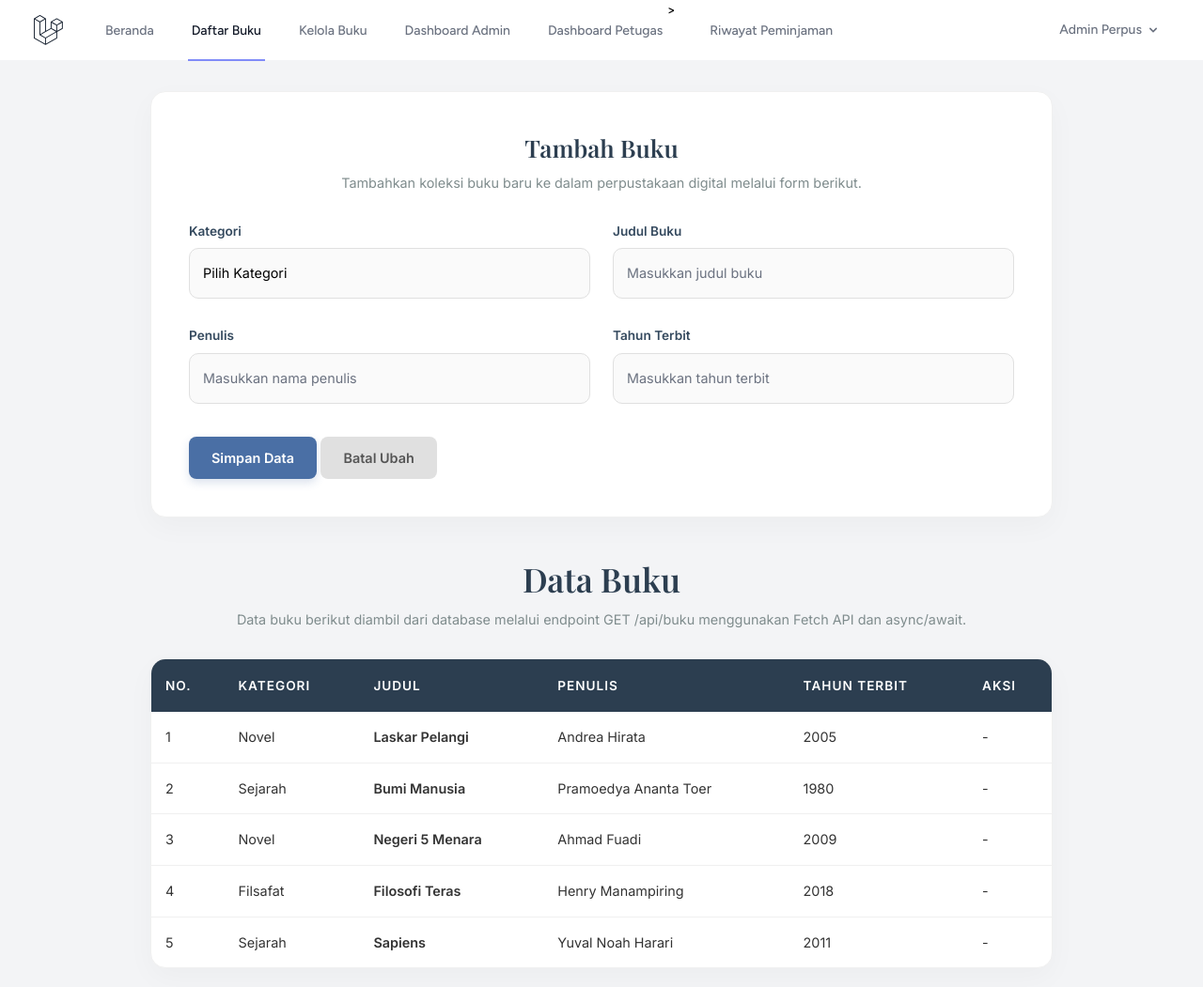
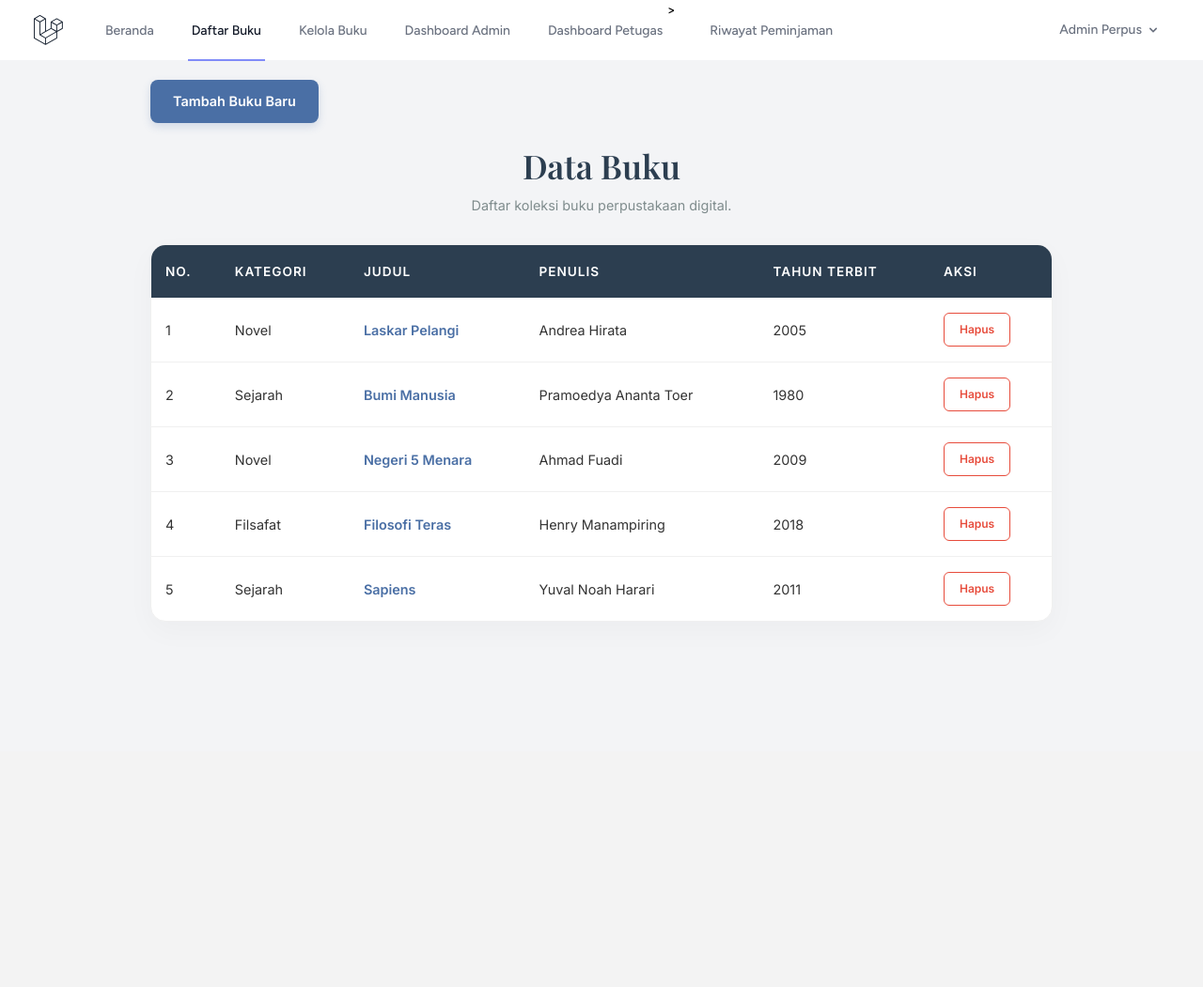
Before and after one commit to rismaput181106-ux/perpustakaan-pbwl, a Laravel app: page /buku in a window 1280 px wide. Shown: the whole page at 94% size. After the commit the page ends 645 px from the top, so only its background shows below. Run offline with Laravel 12, Linux system fonts and the light colour scheme; a user stored in the database is signed in; data comes from the database, SQL or seed files in the repository; style sheets or scripts are compiled from the project's sources; some libraries are stand-ins or nearby versions.

Commit message:
Soal 2-5: Perbaikan Keamanan Web dan Otorisasi

```diff
--- a/app/Http/Controllers/BukuController.php
+++ b/app/Http/Controllers/BukuController.php
@@ -42,14 +42,33 @@ class BukuController extends Controller
         return redirect()->back()->with('success', 'Buku "' . $buku->judul . '" berhasil diajukan untuk dipinjam!');
     }
 
-    //punya a3
-    public function hapusCelah($id)
+    // ==========================================
+    // SOAL 3: METHOD UNTUK GATE (LANGSUNG KE WEB)
+    // ==========================================
+
+    public function create()
     {
-        $buku = Buku::find($id);
-        if ($buku) {
-            $buku->delete();
-            return "Buku dengan ID $id berhasil dihapus (Celah CSRF)!";
-        }
-        return "Buku tidak ditemukan.";
+        return view('buku.create');
+    }
+
+    public function store(Request $request)
+    {
+        $request->validate([
+            'kategori_id' => 'required',
+            'judul' => 'required',
+            'penulis' => 'required',
+            'tahun_terbit' => 'required|integer',
+        ]);
+
+        Buku::create($request->all());
+
+        return redirect()->route('buku.index')->with('success', 'Buku berhasil ditambahkan!');
+    }
+
+    public function destroy($id)
+    {
+        $buku = Buku::findOrFail($id);
+        $buku->delete();
+        return redirect()->route('buku.index')->with('success', 'Buku berhasil dihapus!');
     }
 }
--- a/app/Providers/AppServiceProvider.php
+++ b/app/Providers/AppServiceProvider.php
@@ -19,6 +19,9 @@ class AppServiceProvider extends ServiceProvider
      */
     public function boot(): void
     {
-        //
+        // Definisikan Gate 'kelola-buku'
+        \Illuminate\Support\Facades\Gate::define('kelola-buku', function ($user) {
+            return $user->hasAnyRole(['admin', 'petugas']);
+        });
     }
 }
--- a/public/js/buku.js
+++ b/public/js/buku.js
@@ -5,10 +5,13 @@ document.addEventListener('DOMContentLoaded', () => {
     const btnBatal = document.getElementById('btn-batal');
     const formTitle = document.getElementById('form-title');
 
-    // CEK ROLE DARI HTML (Kita taruh data-role di body nanti)
+    // CEK ROLE DARI HTML (data-role ada di tag body)
     const userRole = document.body.getAttribute('data-role') || '';
     const isAdminOrPetugas = (userRole === 'admin' || userRole === 'petugas');
     const isSiswa = (userRole === 'siswa');
+
+    // Ambil token CSRF dari meta tag (buat hapus)
+    const csrfToken = document.querySelector('meta[name="csrf-token"]')?.getAttribute('content') || '';
 
     function showAlert(message, type = 'success') {
         if (!alertArea) return;
@@ -45,7 +48,6 @@ document.addEventListener('DOMContentLoaded', () => {
 
             const result = await response.json();
             tbody.innerHTML = '';
-            const csrfToken = document.querySelector('meta[name="csrf-token"]')?.getAttribute('content') || '';
 
             result.data.forEach((item, index) => {
                 let tombolAksi = '';
@@ -175,13 +177,19 @@ document.addEventListener('DOMContentLoaded', () => {
         }
     };
 
+    // ==========================================
+    // SOAL 2C: PERBAIKAN FUNGSI HAPUS (PAKAI CSRF)
+    // ==========================================
     window.hapusBuku = async (id) => {
         if (!confirm('Apakah Anda yakin ingin menghapus buku ini?')) return;
 
         try {
-            const response = await fetch(`/api/buku/${id}`, {
+            const response = await fetch(`/buku/${id}`, {
                 method: 'DELETE',
-                headers: { 'Accept': 'application/json' }
+                headers: {
+                    'Accept': 'application/json',
+                    'X-CSRF-TOKEN': csrfToken // <-- Token CSRF wajib dikirim
+                }
             });
 
             if (!response.ok) throw new Error('Gagal menghapus data.');
--- a/resources/views/buku/celah.blade.php
+++ b/resources/views/buku/celah.blade.php
@@ -12,7 +12,7 @@
             <tbody>
                 @foreach($bukus as $buku)
                 <tr>
-                    <td class="border p-2">{!! $buku->judul !!}</td>
+                    <td class="border p-2">{{ $buku->judul }}</td>
                     <td class="border p-2">{{ $buku->penulis }}</td>
                 </tr>
                 @endforeach
--- a/resources/views/buku/index.blade.php
+++ b/resources/views/buku/index.blade.php
@@ -1,22 +1,14 @@
 <x-app-layout>
     <style>
         @import url('https://fonts.googleapis.com/css2?family=Playfair+Display:wght@600&family=Inter:wght@400;500;600&display=swap');
+
         .container { font-family: 'Inter', sans-serif; max-width: 1000px; margin: 0 auto; padding: 20px; }
         .page-title { text-align: center; margin-bottom: 5px; font-family: 'Playfair Display', serif; font-size: 2.2rem; color: #2c3e50; }
         .page-subtitle { text-align: center; color: #7f8c8d; margin-bottom: 30px; font-size: 0.9rem; }
 
-        .card-custom { background: #ffffff; border-radius: 16px; box-shadow: 0 10px 30px rgba(0,0,0,0.03); padding: 40px; margin-bottom: 40px; border: 1px solid #f0f0f0; }
-        .form-title { font-family: 'Playfair Display', serif; font-size: 1.6rem; margin-bottom: 8px; text-align: center; color: #2c3e50; }
-        .form-grid { display: grid; grid-template-columns: repeat(2, minmax(0, 1fr)); gap: 24px; margin-bottom: 30px; margin-top: 30px; }
-        .form-group { width: 100%; }
-        .form-group label { display: block; font-weight: 600; font-size: 0.85rem; margin-bottom: 8px; color: #34495e; }
-        .form-control { width: 100%; box-sizing: border-box; padding: 14px; border: 1.5px solid #e0e0e0; border-radius: 10px; font-size: 0.9rem; outline: none; transition: all 0.3s; font-family: 'Inter', sans-serif; background: #fafafa; }
-        .form-control:focus { border-color: #4a6fa5; background: #fff; box-shadow: 0 0 0 4px rgba(74, 111, 165, 0.1); }
-
         .btn { padding: 12px 24px; border-radius: 8px; font-size: 0.9rem; font-weight: 600; cursor: pointer; border: none; transition: all 0.3s; font-family: 'Inter', sans-serif; }
-        .btn-primary { background: #4a6fa5; color: white; box-shadow: 0 4px 10px rgba(74, 111, 165, 0.2); }
+        .btn-primary { background: #4a6fa5; color: white; box-shadow: 0 4px 10px rgba(74, 111, 165, 0.2); text-decoration: none; display: inline-block; }
         .btn-primary:hover { background: #385887; transform: translateY(-2px); }
-        .btn-secondary { background: #e0e0e0; color: #555; }
 
         .table-custom { width: 100%; border-collapse: separate; border-spacing: 0; background: #fff; border-radius: 16px; overflow: hidden; box-shadow: 0 10px 30px rgba(0,0,0,0.03); border: 1px solid #f0f0f0; }
         .table-custom th { background: #2c3e50; color: #ffffff; padding: 18px 15px; text-align: left; font-size: 0.85rem; font-weight: 600; text-transform: uppercase; letter-spacing: 1px; }
@@ -24,72 +16,29 @@
         .table-custom tr:last-child td { border-bottom: none; }
         .table-custom tr:hover td { background: #f8fbfa; }
 
-        .btn-sm { padding: 8px 16px; font-size: 0.75rem; border-radius: 6px; margin-right: 8px; font-weight: 600; }
-        .btn-warning { background: transparent; border: 1.5px solid #e67e22; color: #e67e22; }
-        .btn-warning:hover { background: #e67e22; color: white; }
-        .btn-danger { background: transparent; border: 1.5px solid #e74c3c; color: #e74c3c; }
+        .btn-sm { padding: 8px 16px; font-size: 0.75rem; border-radius: 6px; font-weight: 600; }
+        .btn-danger { background: transparent; border: 1.5px solid #e74c3c; color: #e74c3c; cursor: pointer;}
         .btn-danger:hover { background: #e74c3c; color: white; }
 
-        .text-danger { color: #e74c3c; font-size: 0.8rem; margin-top: 5px; display: block; }
-        .alert { padding: 15px; border-radius: 8px; margin-bottom: 20px; font-size: 0.9rem; }
-        .alert-success { background: #d4edda; color: #155724; border: 1px solid #c3e6cb; }
-        .alert-danger { background: #f8d7da; color: #721c24; border: 1px solid #f5c6cb; }
-        .alert-warning { background: #fff3cd; color: #856404; border: 1px solid #ffeeba; }
+        .alert-success { background: #d4edda; color: #155724; border: 1px solid #c3e6cb; padding: 15px; border-radius: 8px; margin-bottom: 20px; font-size: 0.9rem; }
+        .text-blue-600 { color: #4a6fa5; text-decoration: none; font-weight: 600;}
+        .text-blue-600:hover { text-decoration: underline; }
     </style>
 
     <div class="container mt-4">
-        <div id="alert-area" class="mb-3"></div>
-
         @if(session('success'))
             <div class="alert alert-success">{{ session('success') }}</div>
         @endif
-        @if(session('error'))
-            <div class="alert alert-danger">{{ session('error') }}</div>
-        @endif
 
-        @role('admin|petugas')
-        <div class="card-custom" id="card-form">
-            <h3 class="form-title" id="form-title">Tambah Buku</h3>
-            <p class="page-subtitle">Tambahkan koleksi buku baru ke dalam perpustakaan digital melalui form berikut.</p>
+        <!-- TOMBOL TAMBAH (Hanya Muncul buat yang punya akses) -->
+        @can('kelola-buku')
+            <div class="mb-4" style="margin-bottom: 20px;">
+                <a href="{{ route('buku.create') }}" class="btn btn-primary">Tambah Buku Baru</a>
+            </div>
+        @endcan
 
-            <form id="form-buku" novalidate>
-                <input type="hidden" id="buku-id">
-                <div class="form-grid">
-                    <div class="form-group">
-                        <label>Kategori</label>
-                        <select id="kategori_id" class="form-control" required>
-                            <option value="">Pilih Kategori</option>
-                            <option value="1">Teknologi & Digital</option>
-                            <option value="2">Sastra & Fiksi</option>
-                            <option value="3">Pengembangan Diri</option>
-                        </select>
-                        <small class="text-danger" id="err-kategori_id"></small>
-                    </div>
-                    <div class="form-group">
-                        <label>Judul Buku</label>
-                        <input type="text" id="judul" class="form-control" placeholder="Masukkan judul buku" required>
-                        <small class="text-danger" id="err-judul"></small>
-                    </div>
-                    <div class="form-group">
-                        <label>Penulis</label>
-                        <input type="text" id="penulis" class="form-control" placeholder="Masukkan nama penulis" required>
-                        <small class="text-danger" id="err-penulis"></small>
-                    </div>
-                    <div class="form-group">
-                        <label>Tahun Terbit</label>
-                        <input type="number" id="tahun" class="form-control" placeholder="Masukkan tahun terbit" required>
-                        <small class="text-danger" id="err-tahun"></small>
-                    </div>
-                </div>
-                <button type="submit" class="btn btn-primary" id="btn-simpan">Simpan Data</button>
-                <button type="button" class="btn btn-secondary d-none" id="btn-batal">Batal Ubah</button>
-            </form>
-        </div>
-        @endrole
-
-        <div class="mt-5">
         <h2 class="page-title">Data Buku</h2>
-            <p class="page-subtitle">Data buku berikut diambil dari database melalui endpoint GET /api/buku menggunakan Fetch API dan async/await.</p>
+        <p class="page-subtitle">Daftar koleksi buku perpustakaan digital.</p>
 
         <table class="table-custom">
             <thead>
@@ -102,12 +51,30 @@
                     <th>Aksi</th>
                 </tr>
             </thead>
-                <tbody id="tbody-buku">
-                    <tr><td colspan="6" class="text-center">Memuat data...</td></tr>
+            <tbody>
+                @foreach($buku as $index => $item)
+                <tr>
+                    <td>{{ $index + 1 }}</td>
+                    <td>{{ $item->kategori->nama ?? '-' }}</td>
+                    <td>
+                        <a href="{{ route('buku.show', $item->id) }}" class="text-blue-600">
+                            {{ $item->judul }}
+                        </a>
+                    </td>
+                    <td>{{ $item->penulis }}</td>
+                    <td>{{ $item->tahun_terbit }}</td>
+                    <td>
+                        @can('kelola-buku')
+                            <form action="{{ route('buku.destroy', $item->id) }}" method="POST" style="display:inline;">
+                                @csrf
+                                @method('DELETE')
+                                <button type="submit" class="btn btn-sm btn-danger" onclick="return confirm('Yakin hapus?')">Hapus</button>
+                            </form>
+                        @endcan
+                    </td>
+                </tr>
+                @endforeach
             </tbody>
         </table>
     </div>
-    </div>
-
-    <script src="{{ asset('js/buku.js') }}"></script>
 </x-app-layout>
--- a/resources/views/layouts/app.blade.php
+++ b/resources/views/layouts/app.blade.php
@@ -1,9 +1,9 @@
 <!DOCTYPE html>
 <html lang="{{ str_replace('_', '-', app()->getLocale()) }}">
     <head>
-        <meta name="csrf-token" content="{{ csrf_token() }}">
         <meta charset="utf-8">
         <meta name="viewport" content="width=device-width, initial-scale=1">
+        <!-- CUKUP SATU CSRF TOKEN DI SINI -->
         <meta name="csrf-token" content="{{ csrf_token() }}">
 
         <title>{{ config('app.name', 'Laravel') }}</title>
--- a/routes/web.php
+++ b/routes/web.php
@@ -15,29 +15,36 @@ Route::middleware('auth')->group(function () {
         return view('dashboard');
     })->name('dashboard');
 
-    //punya a1
+    // Celah A1 (XSS)
     Route::get('/buku-celah', function () {
         return view('buku.celah', ['bukus' => \App\Models\Buku::all()]);
     })->name('buku.celah');
-    //punya a4
+
+    // Celah A4 (IDOR)
     Route::get('/peminjaman/{id}', [\App\Http\Controllers\PeminjamanController::class, 'showCelah'])->name('peminjaman.show.celah');
 
-    //punya a2
+    // Soal 2B: Perbaikan A2 (SQLi)
     Route::get('/buku-cari', function (\Illuminate\Http\Request $request) {
         $judul = $request->query('judul');
-        $bukus = \Illuminate\Support\Facades\DB::select("SELECT * FROM bukus WHERE judul = '$judul'");
+        $bukus = \Illuminate\Support\Facades\DB::select("SELECT * FROM bukus WHERE judul = ?", [$judul]);
         return response()->json($bukus);
     })->name('buku.cari');
 
-    //punya a3
-    Route::get('/buku/{id}/hapus', [BukuController::class, 'hapusCelah'])->name('buku.hapus.celah');
+    // Soal 3: Route Kelola Buku (Via Gate)
+    Route::middleware(['can:kelola-buku'])->group(function () {
+        Route::get('/buku/create', [BukuController::class, 'create'])->name('buku.create');
+        Route::post('/buku', [BukuController::class, 'store'])->name('buku.store');
+        Route::delete('/buku/{id}', [BukuController::class, 'destroy'])->name('buku.destroy');
+    });
 
+    // Route Baca Buku
     Route::middleware(['role:admin|petugas|siswa'])->group(function () {
         Route::get('/buku', [BukuController::class, 'index'])->name('buku.index');
         Route::get('/buku/{id}', [BukuController::class, 'show'])->name('buku.show');
         Route::post('/buku/{id}/pinjam', [BukuController::class, 'pinjam'])->name('buku.pinjam');
     });
 
+    // Area Admin
     Route::middleware('role:admin')->group(function () {
         Route::get('/admin/dashboard', function () {
             return view('admin.dashboard');
@@ -51,6 +58,7 @@ Route::middleware('auth')->group(function () {
         Route::get('/admin/laporan', function () { return view('admin.laporan'); })->name('admin.laporan');
     });
 
+    // Area Petugas
     Route::middleware('role:petugas')->group(function () {
         Route::get('/petugas/dashboard', function () {
             return view('petugas.dashboard');
@@ -65,6 +73,7 @@ Route::middleware('auth')->group(function () {
         })->name('petugas.pengembalian');
     });
 
+    // Area Siswa
     Route::middleware('role:siswa')->group(function () {
         Route::get('/siswa/riwayat', function () {
             $user = auth()->user();
@@ -77,6 +86,7 @@ Route::middleware('auth')->group(function () {
         })->name('siswa.riwayat');
     });
 
+    // Profile
     Route::get('/profile', [ProfileController::class, 'edit'])->name('profile.edit');
     Route::patch('/profile', [ProfileController::class, 'update'])->name('profile.update');
     Route::delete('/profile', [ProfileController::class, 'destroy'])->name('profile.destroy');
```
Also changed, not shown: app/Http/Controllers/PeminjamanController.php (+6 -1 lines), app/Policies/PeminjamanPolicy.php (added, +24 -0 lines), resources/views/buku/create.blade.php (added, +28 -0 lines). Lines whose indentation alone changed are shown as unchanged.
